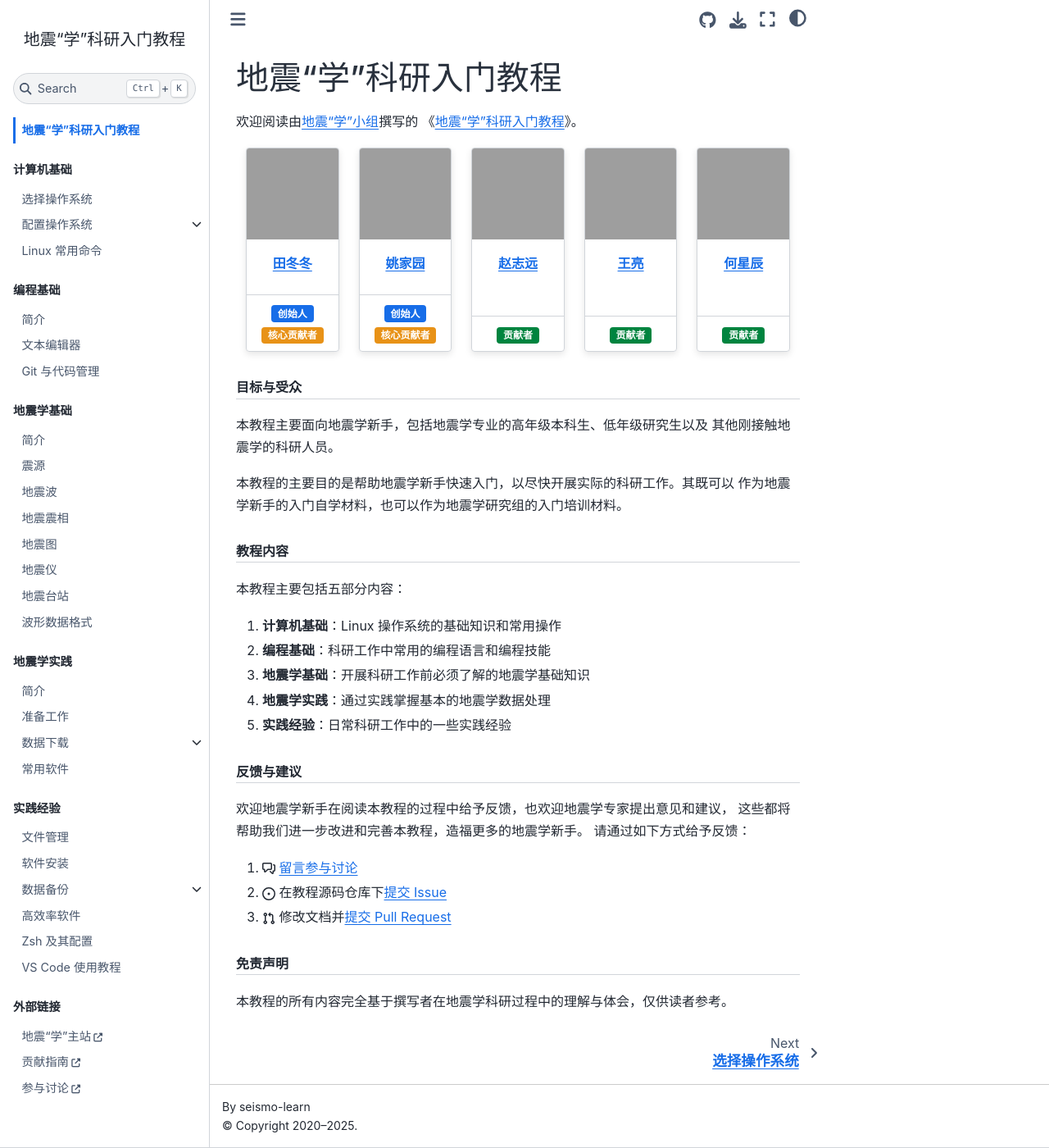
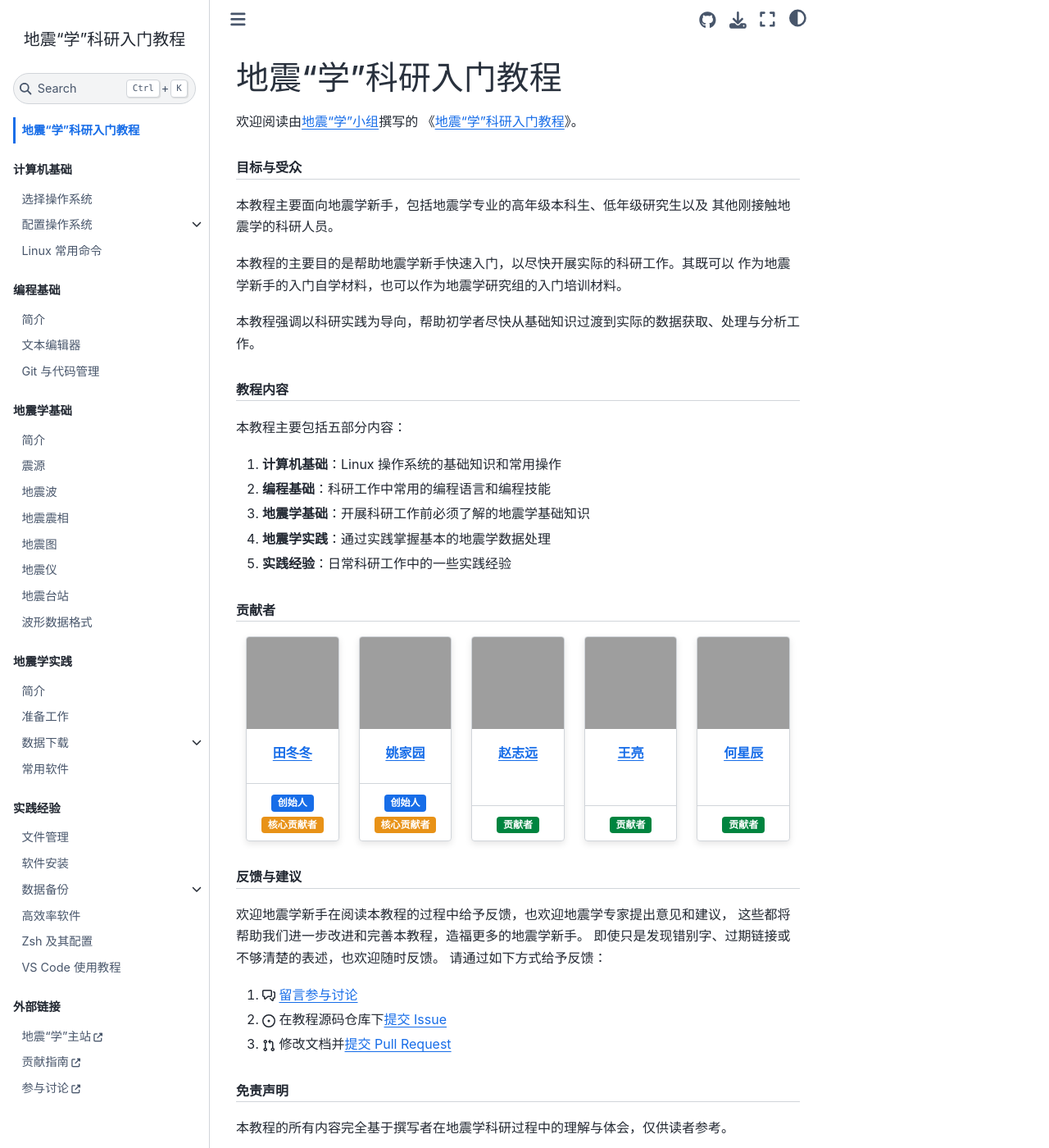
Before and after one commit to seismo-learn/seismology101, a Jupyter Book: the page built from source/index.md, in a window 1280 px wide and 1400 px high. Shown: the whole window at 82% size. Built offline with Jupyter Book 1.0.4 settings and Sphinx 7.4.7 and the Sphinx Book theme 1.1.4, drawn with Linux system fonts in a browser that asks for light colours; pages that are not in the unit, such as notebooks, are missing from menus; grey boxes are pictures that could not be loaded.

Commit message:
Improve homepage content flow

````diff
--- a/source/index.md
+++ b/source/index.md
@@ -1,8 +1,30 @@
 # 地震“学”科研入门教程
 
-欢迎阅读由[地震“学”小组](https://github.com/orgs/seismo-learn/people)撰写的
+欢迎阅读由[地震“学”小组](https://github.com/seismo-learn)撰写的
 《[地震“学”科研入门教程](https://seismo-learn.org/seismology101/)》。
 
+```{rubric} 目标与受众
+```
+本教程主要面向地震学新手，包括地震学专业的高年级本科生、低年级研究生以及
+其他刚接触地震学的科研人员。
+
+本教程的主要目的是帮助地震学新手快速入门，以尽快开展实际的科研工作。其既可以
+作为地震学新手的入门自学材料，也可以作为地震学研究组的入门培训材料。
+
+本教程强调以科研实践为导向，帮助初学者尽快从基础知识过渡到实际的数据获取、处理与分析工作。
+
+```{rubric} 教程内容
+```
+本教程主要包括五部分内容：
+
+1. **计算机基础**：Linux 操作系统的基础知识和常用操作
+2. **编程基础**：科研工作中常用的编程语言和编程技能
+3. **地震学基础**：开展科研工作前必须了解的地震学基础知识
+4. **地震学实践**：通过实践掌握基本的地震学数据处理
+5. **实践经验**：日常科研工作中的一些实践经验
+
+```{rubric} 贡献者
+```
 :::::{grid} 2 3 3 5
 
 ::::{grid-item-card} [田冬冬](https://github.com/seisman)
@@ -51,28 +73,11 @@
 ::::
 :::::
 
-```{rubric} 目标与受众
-```
-本教程主要面向地震学新手，包括地震学专业的高年级本科生、低年级研究生以及
-其他刚接触地震学的科研人员。
-
-本教程的主要目的是帮助地震学新手快速入门，以尽快开展实际的科研工作。其既可以
-作为地震学新手的入门自学材料，也可以作为地震学研究组的入门培训材料。
-
-```{rubric} 教程内容
-```
-本教程主要包括五部分内容：
-
-1. **计算机基础**：Linux 操作系统的基础知识和常用操作
-2. **编程基础**：科研工作中常用的编程语言和编程技能
-3. **地震学基础**：开展科研工作前必须了解的地震学基础知识
-4. **地震学实践**：通过实践掌握基本的地震学数据处理
-5. **实践经验**：日常科研工作中的一些实践经验
-
 ```{rubric} 反馈与建议
 ```
 欢迎地震学新手在阅读本教程的过程中给予反馈，也欢迎地震学专家提出意见和建议，
 这些都将帮助我们进一步改进和完善本教程，造福更多的地震学新手。
+即使只是发现错别字、过期链接或不够清楚的表述，也欢迎随时反馈。
 请通过如下方式给予反馈：
 
 1. {octicon}`comment-discussion` [留言参与讨论](https://github.com/orgs/seismo-learn/discussions)
````
